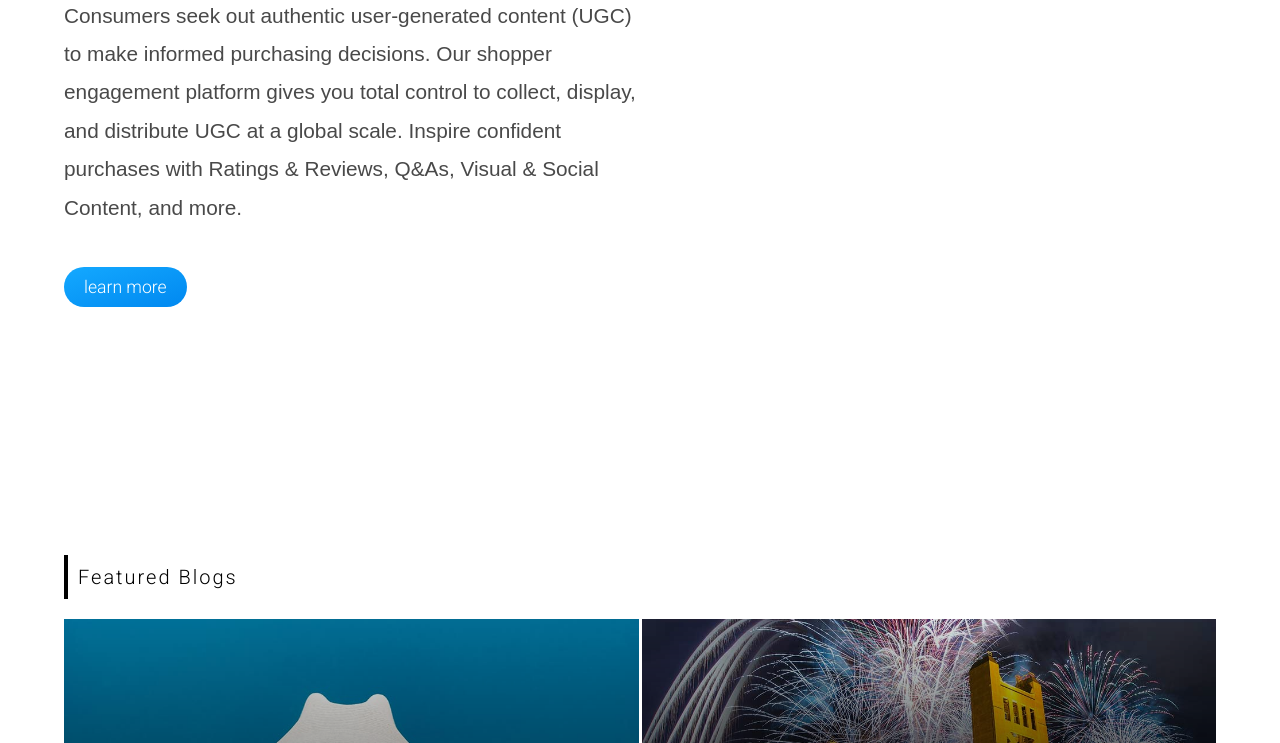
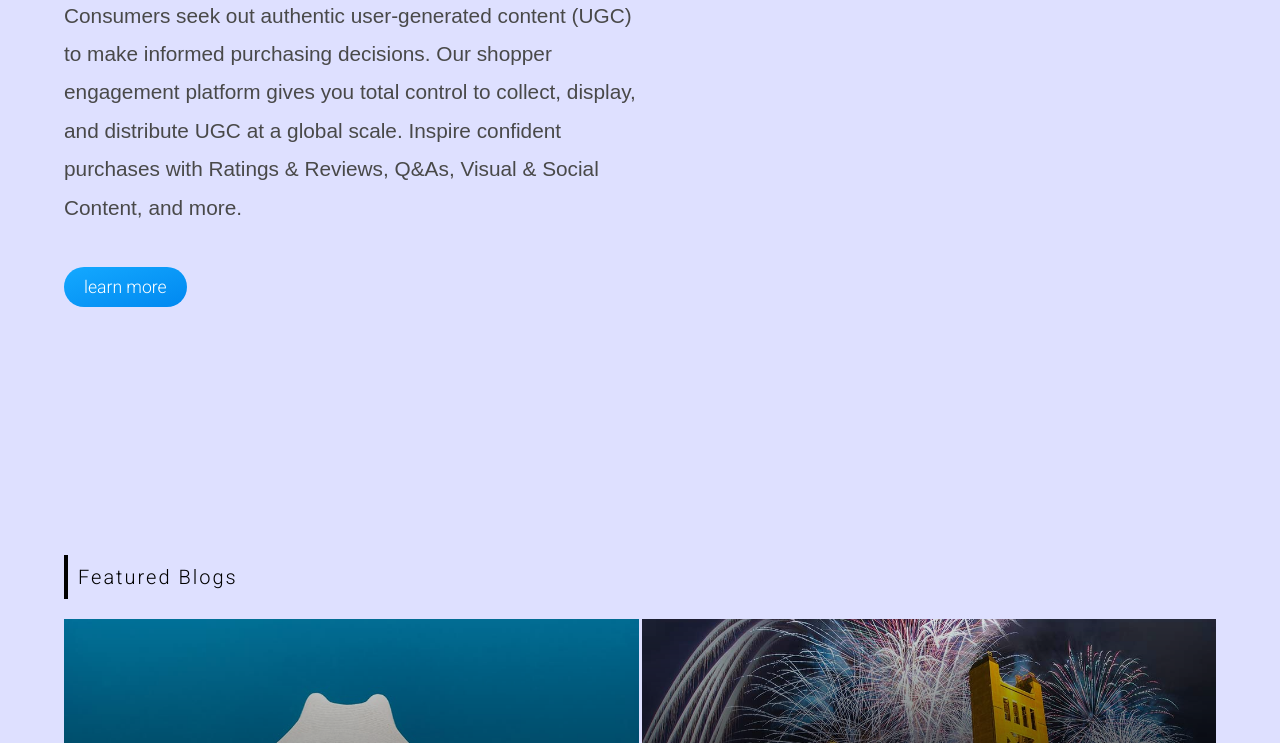
Before and after one commit to DennisRono/headers, a website: page header_two/index.html in a window 1280 px wide. Shown: the part 269-1012 px from the top of the page. Drawn offline with Linux system fonts and the light colour scheme.

Commit message:
bug-fixes

```diff
--- a/header_two/assets/scss/header.scss
+++ b/header_two/assets/scss/header.scss
@@ -8,6 +8,7 @@ html, body{
     border-style: border-box;
     width: 100%;
     overflow-x: hidden;
+    background-color: #dee0ff;
 }
 li{
     list-style: none !important;
```
Also changed, not shown: header_two/assets/css/header.css, 1 other file.
